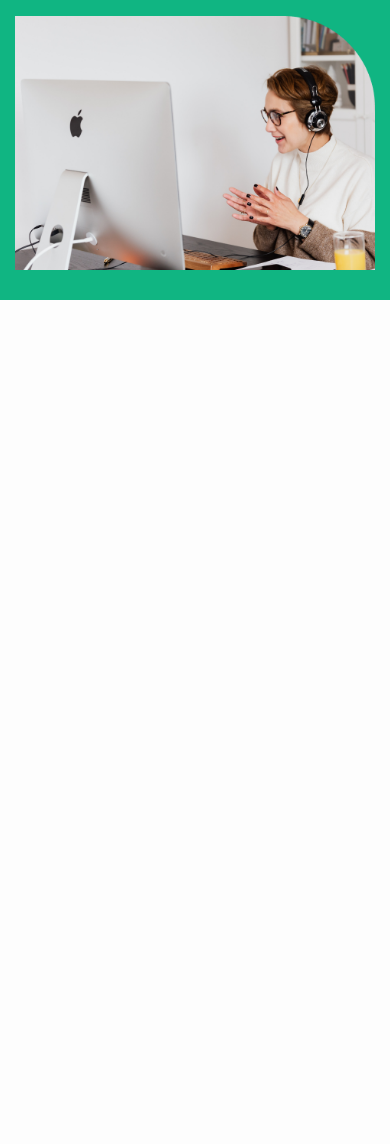
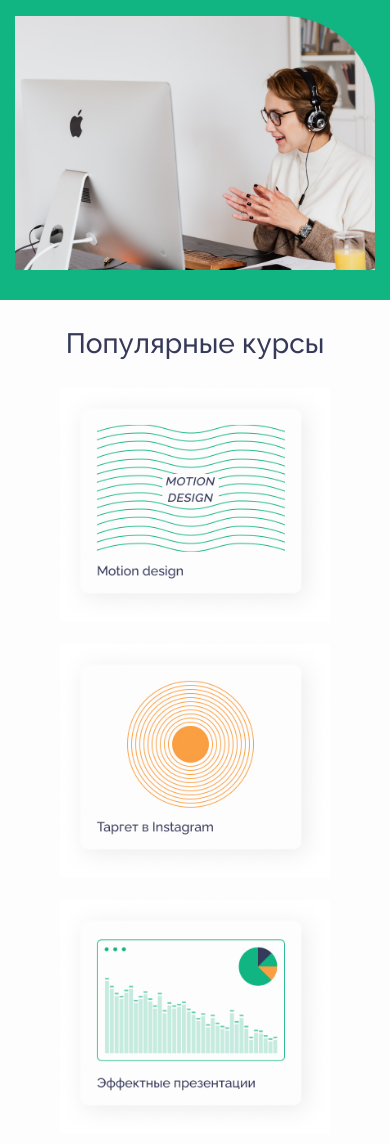
Before and after one commit to Elborn666/E-Mentor, a plain HTML site: page index.html in a window 390 px wide. Shown: the part 2275-3419 px from the top of the page. Before the commit the page ends 2575 px from the top, so only its background shows below. Drawn offline with nearby package versions, Linux system fonts and the light colour scheme.

Commit message:
зробив адаптив секції popular

```diff
--- a/index.html
+++ b/index.html
@@ -181,7 +181,7 @@
                 </div>
             </div>
         </section>
-        <!-- <section class="popular">
+        <section class="popular">
             <div class="popular__container container">
                 <h2 class="popular__title">Популярные курсы</h2>
                 <ul class="popular__list">
@@ -197,7 +197,7 @@
                     <button class="popular__button button-green" type="submit">Все курсы</button>
                 </div>
             </div>
-        </section> -->
+        </section>
         <!-- <section class="join">
             <div class="join__container">
                 <div class="join__content">
--- a/sass/_popular.scss
+++ b/sass/_popular.scss
@@ -9,8 +9,6 @@
 .popular__list {
     display: flex;
     column-gap: 30px;
-}
-.popular__item {
     margin-bottom: 60px;
 }
 .popular__img {
@@ -22,3 +20,45 @@
 .popular__button {
     padding: 20px 74px;
 }
+@media screen and (max-width: 1199.98px){
+    .popular__container{
+        padding-top: 60px;
+        padding-bottom: 60px;
+    }
+    .popular__list {
+        flex-wrap: wrap;
+        justify-content: center;
+    }
+    .popular__title {
+        font-size: 48px;
+        margin-bottom: 30px;
+    }
+}
+@media screen and (max-width: 991.98px){
+    .popular__container{
+        padding-top: 30px;
+        padding-bottom: 30px;
+    }
+    .popular__title {
+        font-size: 38px;
+    }
+    .popular__list {
+        display: flex;
+        gap: 15px;
+        margin-bottom: 20px;
+    }
+}
+@media screen and (max-width: 767.98px){
+    .popular__container{
+        padding-top: 30px;
+        padding-bottom: 30px;
+    }
+    .popular__title {
+        font-size: 28px;
+    }
+    .popular__img {
+        max-width: 100%;
+        max-height: 100%;
+        object-fit: contain;
+    }
+}
```
Also changed, not shown: css/main.css, css/main.min.css, 2 other files.
